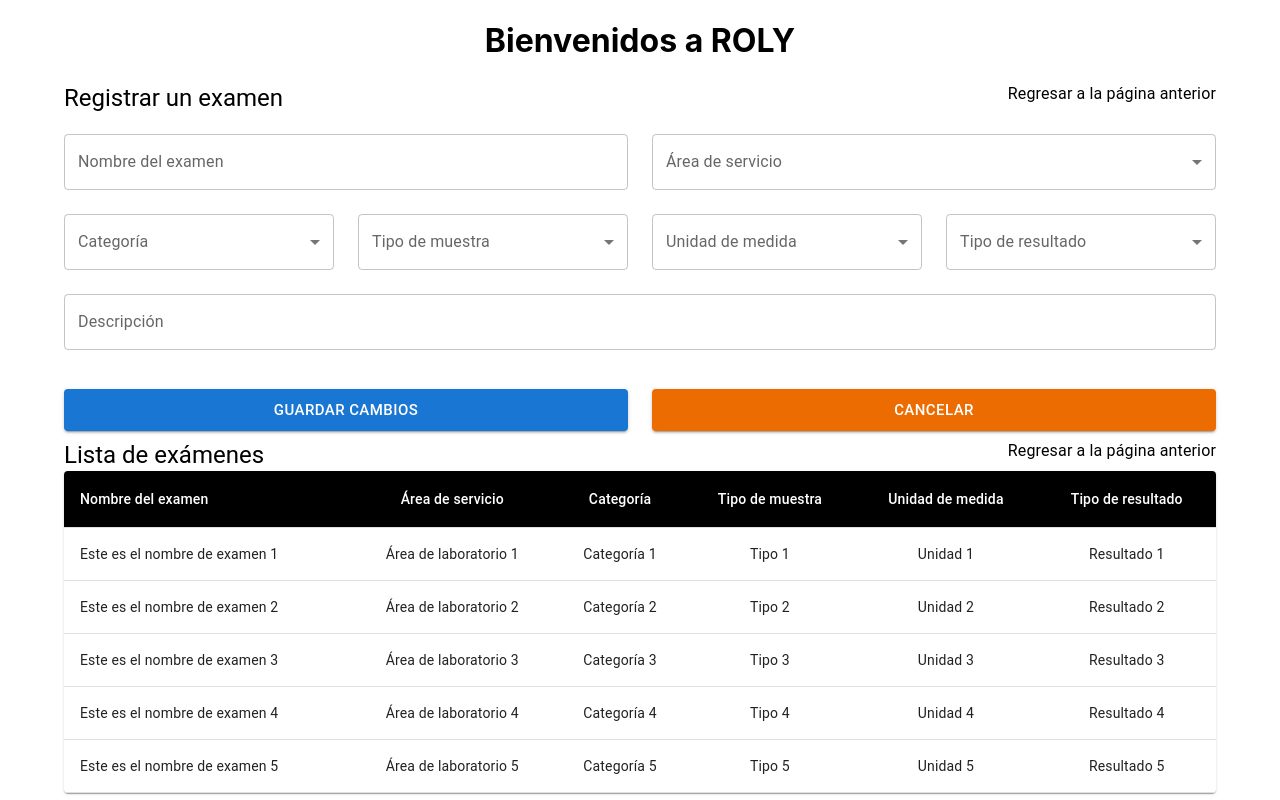
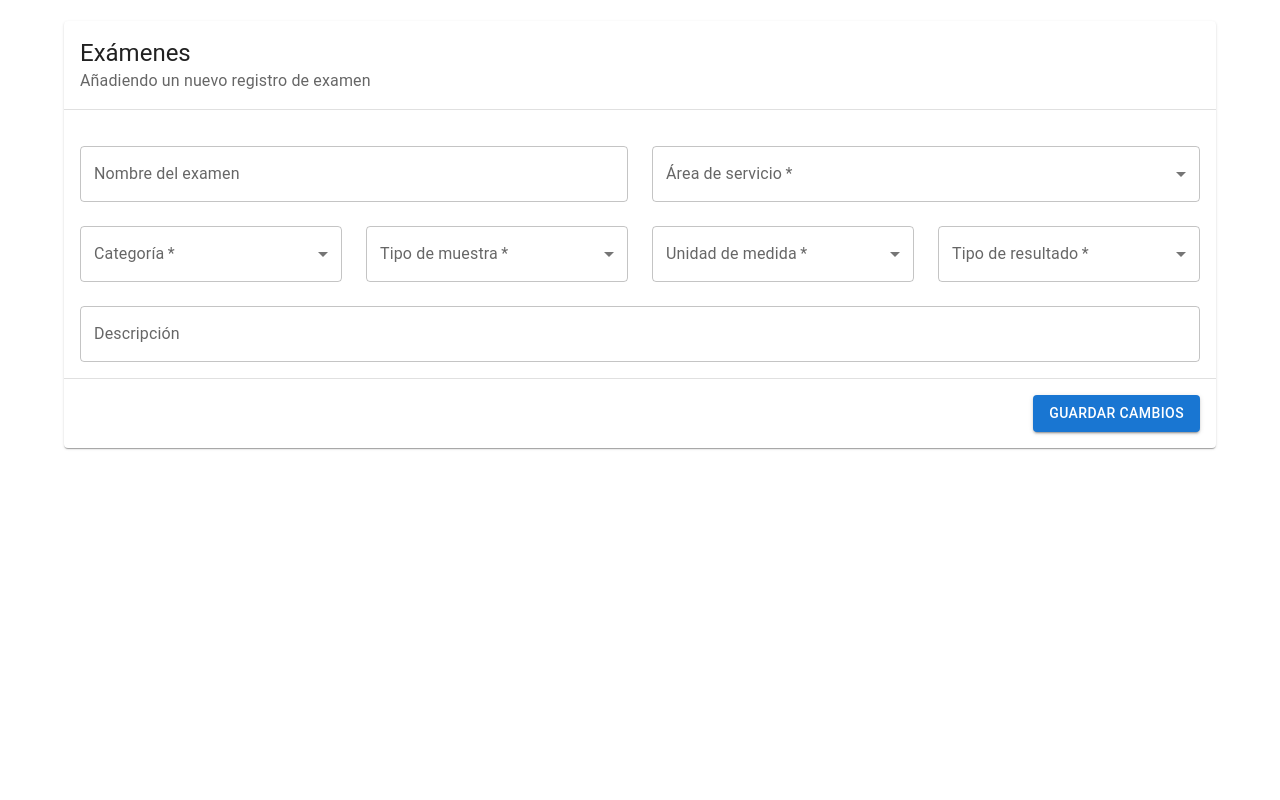
Before and after one commit to frabelle/RolyLab, a React (Create React App) app: page / in a window 1280 px wide. Built offline with nearby package versions, Linux system fonts and the light colour scheme.

Commit message:
actualizando el form de agregar

```diff
--- a/src/App.js
+++ b/src/App.js
@@ -3,13 +3,14 @@ import React from 'react';
 import theme from './components/tools/Theme';
 import RegistrarExamen from './components/exams/Registrar';
 import ListarExamen from './components/exams/Lista'
+import Form from './pages/FormInsert'
 
 function App() {
   return (
     <MuithemeProvider theme={theme}>
-      <h1 style={{textAlign:"center"}}>Bienvenidos a ROLY</h1>
-      <RegistrarExamen />
-      <ListarExamen/>
+      <h1 style={{textAlign:"center"}}></h1>
+
+      <RegistrarExamen/>
     </MuithemeProvider>
   );
 }
--- a/src/components/exams/Registrar.js
+++ b/src/components/exams/Registrar.js
@@ -1,27 +1,30 @@
 import { Button, Container, Grid, Select, TextField, Typography, InputLabel, FormControl, MenuItem} from '@mui/material';
 import React from 'react';
 import styles from '../tools/Styles';
+import {
+    Box,
+    Card,
+    CardContent,
+    CardHeader,
+    Divider
+  } from '@mui/material';
 
 const RegistrarExamen = () =>{
     return(
         <Container component="main" maxWidth="lg" justify = "center">
             <div style={styles.paper}>
 
-                <Grid container spacing={2}>
-                    <Grid item xs={12} md={6}>
-                        <Typography component="h1" variant="h5" style={{textAlign:"left"}}>
-                            Registrar un examen
-                        </Typography>
-                    </Grid>
-                    <Grid item xs={12} md={6}>
-                        <Typography component="h6" style={{textAlign:"right"}}>
-                            Regresar a la página anterior
-                        </Typography>
-                    </Grid>
-                </Grid>
+                <Card>
 
+                    <CardHeader
+                    subheader="Añadiendo un nuevo registro de examen"
+                    title="Exámenes"
+                    />
+
+                    <Divider />
+
+                    <CardContent>
                         <form style={styles.form}>
-
                             <Grid container spacing={3}>
 
                                 <Grid item xs={12} md={6}>
@@ -29,101 +32,126 @@ const RegistrarExamen = () =>{
                                 </Grid>
 
                                 <Grid item xs={12} md={6}>
-                            <FormControl fullWidth>
-                                <InputLabel id="demo-simple-select-label">Área de servicio</InputLabel>
-                                <Select
-                                    labelId="demo-simple-select-label"
-                                    id="demo-simple-select"
-                                    label="area"
+                                    <TextField
+                                        fullWidth
+                                        label="Área de servicio"
+                                        name="state"
+                                        required
+                                        select
+                                        SelectProps={{ native: true }}
+                                        variant="outlined"
                                         >
+
                                         <MenuItem value={10}>Ten</MenuItem>
                                         <MenuItem value={20}>Twenty</MenuItem>
                                         <MenuItem value={30}>Thirty</MenuItem>
-                                </Select>
-                            </FormControl>
+
+                                    </TextField>
                                 </Grid>
 
                                 <Grid item xs={12} md={3}>
-                            <FormControl fullWidth>
-                                <InputLabel id="demo-simple-select-label">Categoría</InputLabel>
-                                <Select
-                                    labelId="demo-simple-select-label"
-                                    id="demo-simple-select"
-                                    label="area"
+                                    <TextField
+                                        fullWidth
+                                        label="Categoría"
+                                        name="state"
+                                        required
+                                        select
+                                        SelectProps={{ native: true }}
+                                        variant="outlined"
                                         >
+
                                         <MenuItem value={10}>Ten</MenuItem>
                                         <MenuItem value={20}>Twenty</MenuItem>
                                         <MenuItem value={30}>Thirty</MenuItem>
-                                </Select>
-                            </FormControl>
+
+                                    </TextField>
                                 </Grid>
 
                                 <Grid item xs={12} md={3}>
-                            <FormControl fullWidth>
-                                <InputLabel id="demo-simple-select-label">Tipo de muestra</InputLabel>
-                                <Select
-                                    labelId="demo-simple-select-label"
-                                    id="demo-simple-select"
-                                    label="area"
+                                    <TextField
+                                        fullWidth
+                                        label="Tipo de muestra"
+                                        name="state"
+                                        required
+                                        select
+                                        SelectProps={{ native: true }}
+                                        variant="outlined"
                                         >
+
                                         <MenuItem value={10}>Ten</MenuItem>
                                         <MenuItem value={20}>Twenty</MenuItem>
                                         <MenuItem value={30}>Thirty</MenuItem>
-                                </Select>
-                            </FormControl>
+
+                                    </TextField>
                                 </Grid>
 
                                 <Grid item xs={12} md={3}>
-                            <FormControl fullWidth>
-                                <InputLabel id="demo-simple-select-label">Unidad de medida</InputLabel>
-                                <Select
-                                    labelId="demo-simple-select-label"
-                                    id="demo-simple-select"
-                                    label="area"
+                                    <TextField
+                                        fullWidth
+                                        label="Unidad de medida"
+                                        name="state"
+                                        required
+                                        select
+                                        SelectProps={{ native: true }}
+                                        variant="outlined"
                                         >
+
                                         <MenuItem value={10}>Ten</MenuItem>
                                         <MenuItem value={20}>Twenty</MenuItem>
                                         <MenuItem value={30}>Thirty</MenuItem>
-                                </Select>
-                            </FormControl>
+
+                                    </TextField>
                                 </Grid>
 
                                 <Grid item xs={12} md={3}>
-                            <FormControl fullWidth>
-                                <InputLabel id="demo-simple-select-label">Tipo de resultado</InputLabel>
-                                <Select
-                                    labelId="demo-simple-select-label"
-                                    id="demo-simple-select"
-                                    label="area"
+                                    <TextField
+                                        fullWidth
+                                        label="Tipo de resultado"
+                                        name="state"
+                                        required
+                                        select
+                                        SelectProps={{ native: true }}
+                                        variant="outlined"
                                         >
+
                                         <MenuItem value={10}>Ten</MenuItem>
                                         <MenuItem value={20}>Twenty</MenuItem>
                                         <MenuItem value={30}>Thirty</MenuItem>
-                                </Select>
-                            </FormControl>
+
+                                    </TextField>
                                 </Grid>
 
                                 <Grid item xs={12} md={12}>
                                     <TextField name="descripcion" variant="outlined" fullWidth label="Descripción" />
                                 </Grid>
 
-                        <Grid item xs={12} md={6}>
-                            <Button type="submit" fullWidth variant="contained" color="primary" size="large" style={styles.submit}>
+                            </Grid>
+                        </form>
+                    </CardContent>
+
+                    <Divider />
+
+                    <Box
+                    sx={{
+                        display: 'flex',
+                        justifyContent: 'flex-end',
+                        p: 2
+                    }}
+                    >
+                        <Grid item xs={12} md={2}>
+                            <Button type="submit" fullWidth variant="contained" color="primary">
                                 Guardar cambios
                             </Button>
                         </Grid>
 
-                        <Grid item xs={12} md={6}>
-                            <Button type="submit" fullWidth variant="contained" color="warning" size="large" style={styles.submit}>
-                                Cancelar
-                            </Button>
-                        </Grid>
+                    </Box>
+                </Card>
 
-                    </Grid>
-
-                </form>
             </div>
         </Container>
+
+
+
     )
 }
 
--- /dev/null
+++ b/src/pages/FormInsert.js
@@ -0,0 +1,179 @@
+import { useState } from 'react';
+import {
+  Box,
+  Button,
+  Card,
+  CardContent,
+  CardHeader,
+  Divider,
+  Grid,
+  TextField
+} from '@mui/material';
+
+const states = [
+  {
+    value: 'alabama',
+    label: 'Alabama'
+  },
+  {
+    value: 'new-york',
+    label: 'New York'
+  },
+  {
+    value: 'san-francisco',
+    label: 'San Francisco'
+  }
+];
+
+export const AccountProfileDetails = (props) => {
+  const [values, setValues] = useState({
+    firstName: 'Katarina',
+    lastName: 'Smith',
+    email: 'demo@devias.io',
+    phone: '',
+    state: 'Alabama',
+    country: 'USA'
+  });
+
+  const handleChange = (event) => {
+    setValues({
+      ...values,
+      [event.target.name]: event.target.value
+    });
+  };
+
+  return (
+    <form
+      autoComplete="off"
+      noValidate
+      {...props}
+    >
+      <Card>
+        <CardHeader
+          subheader="The information can be edited"
+          title="Profile"
+        />
+        <Divider />
+        <CardContent>
+          <Grid
+            container
+            spacing={3}
+          >
+            <Grid
+              item
+              md={6}
+              xs={12}
+            >
+              <TextField
+                fullWidth
+                helperText="Please specify the first name"
+                label="First name"
+                name="firstName"
+                onChange={handleChange}
+                required
+                value={values.firstName}
+                variant="outlined"
+              />
+            </Grid>
+            <Grid
+              item
+              md={6}
+              xs={12}
+            >
+              <TextField
+                fullWidth
+                label="Last name"
+                name="lastName"
+                onChange={handleChange}
+                required
+                value={values.lastName}
+                variant="outlined"
+              />
+            </Grid>
+            <Grid
+              item
+              md={6}
+              xs={12}
+            >
+              <TextField
+                fullWidth
+                label="Email Address"
+                name="email"
+                onChange={handleChange}
+                required
+                value={values.email}
+                variant="outlined"
+              />
+            </Grid>
+            <Grid
+              item
+              md={6}
+              xs={12}
+            >
+              <TextField
+                fullWidth
+                label="Phone Number"
+                name="phone"
+                onChange={handleChange}
+                type="number"
+                value={values.phone}
+                variant="outlined"
+              />
+            </Grid>
+            <Grid
+              item
+              md={6}
+              xs={12}
+            >
+              <TextField
+                fullWidth
+                label="Country"
+                name="country"
+                onChange={handleChange}
+                required
+                value={values.country}
+                variant="outlined"
+              />
+            </Grid>
+            <Grid
+              item
+              md={6}
+              xs={12}
+            >
+              <TextField
+                fullWidth
+                label="Select State"
+                name="state"
+                onChange={handleChange}
+                required
+                select
+                SelectProps={{ native: true }}
+                value={values.state}
+                variant="outlined"
+              >
+
+              </TextField>
+            </Grid>
+          </Grid>
+        </CardContent>
+        <Divider />
+        <Box
+          sx={{
+            display: 'flex',
+            justifyContent: 'flex-end',
+            p: 2
+          }}
+        >
+          <Button
+            color="primary"
+            variant="contained"
+          >
+            Save details
+          </Button>
+        </Box>
+      </Card>
+    </form>
+  );
+};
+
+export default AccountProfileDetails;
```
Also changed, not shown: src/index.css (+5 -8 lines), public/manifest.json. Lines whose indentation alone changed are shown as unchanged.
